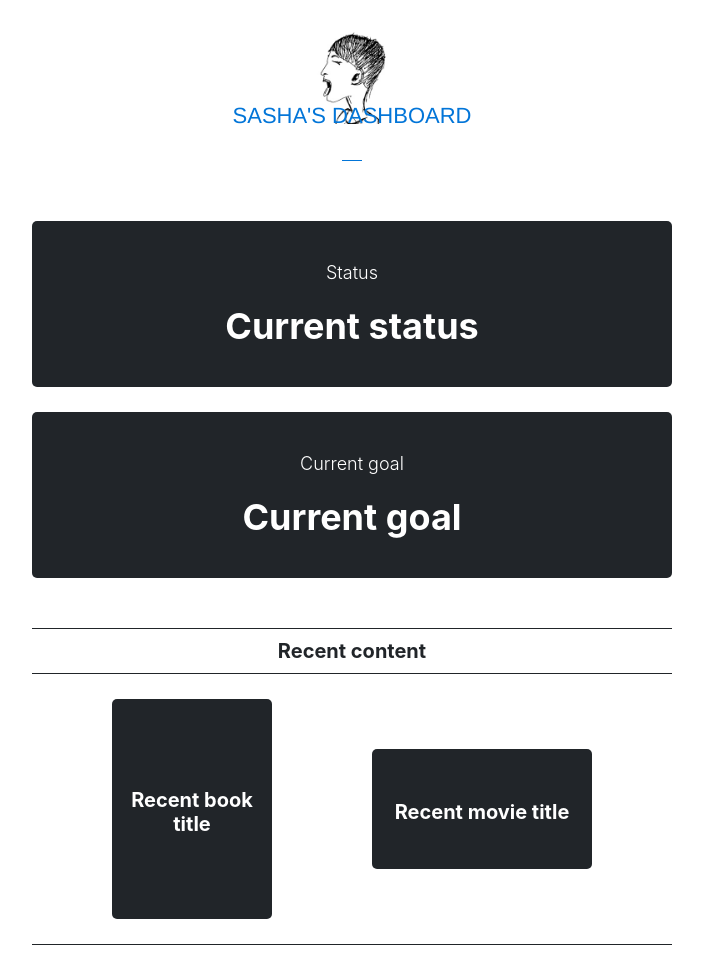
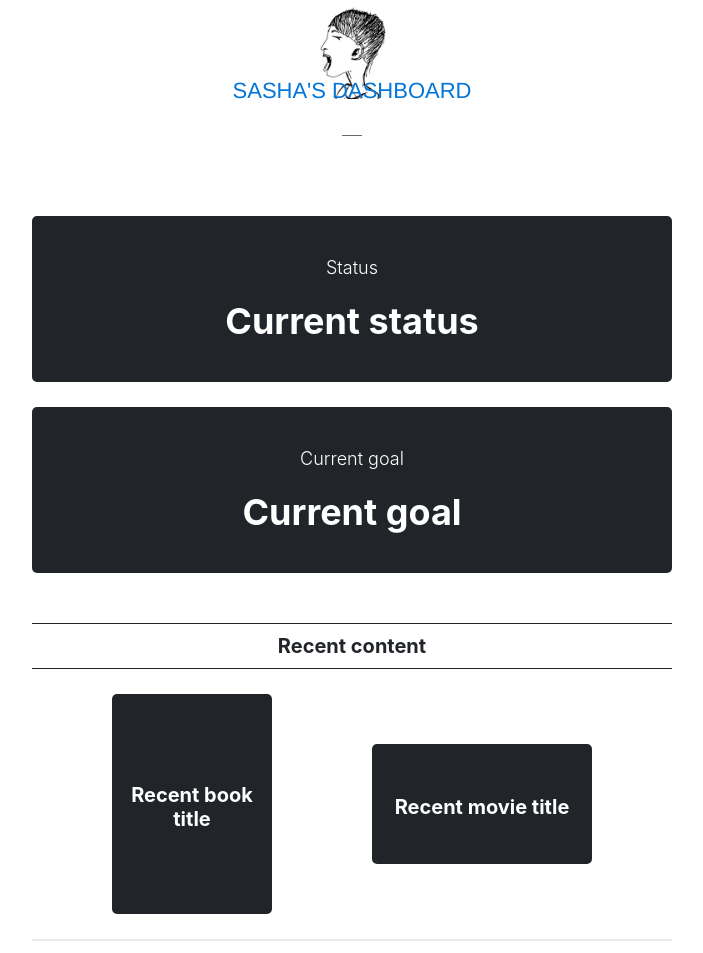
Before and after one commit to aliaxandra/cs50-project-homepage, a plain HTML site: page homepage/index.html in a window 1280 px wide. Shown: the part 199-1152 px from the top of the page, without its empty margins (288-991 px from the left). Drawn offline with nearby package versions, Linux system fonts and the light colour scheme.

Commit message:
fix: style small edits

```diff
--- a/homepage/style.css
+++ b/homepage/style.css
@@ -196,7 +196,7 @@ a:active {
 }
 
 .u-line--bottom {
-  border-bottom: var(--main-line);
+  border-bottom: 2px solid var(--light-color);
   padding-bottom: 25px;
 }
 
@@ -261,7 +261,7 @@ a:active {
 
 .c-logo-main__header {
   height: 96px;
-  margin-top: 25px;
+  /* margin-top: 25px; */
 }
 
 
@@ -284,12 +284,12 @@ a:active {
 /* TODAY DATE */
 
 .c-date__today {
-  margin: 0 auto 50px auto;
+  margin: 0 auto 80px auto;
   padding: 0 10px 6px 10px;
   border-bottom: var(--main-line);
   width: max-content;
 
-  color: var(--highlight);
+  color: var(--second-color);
 }
 
 
```
Also changed, not shown: homepage/learning.html (+1 -1 lines).
